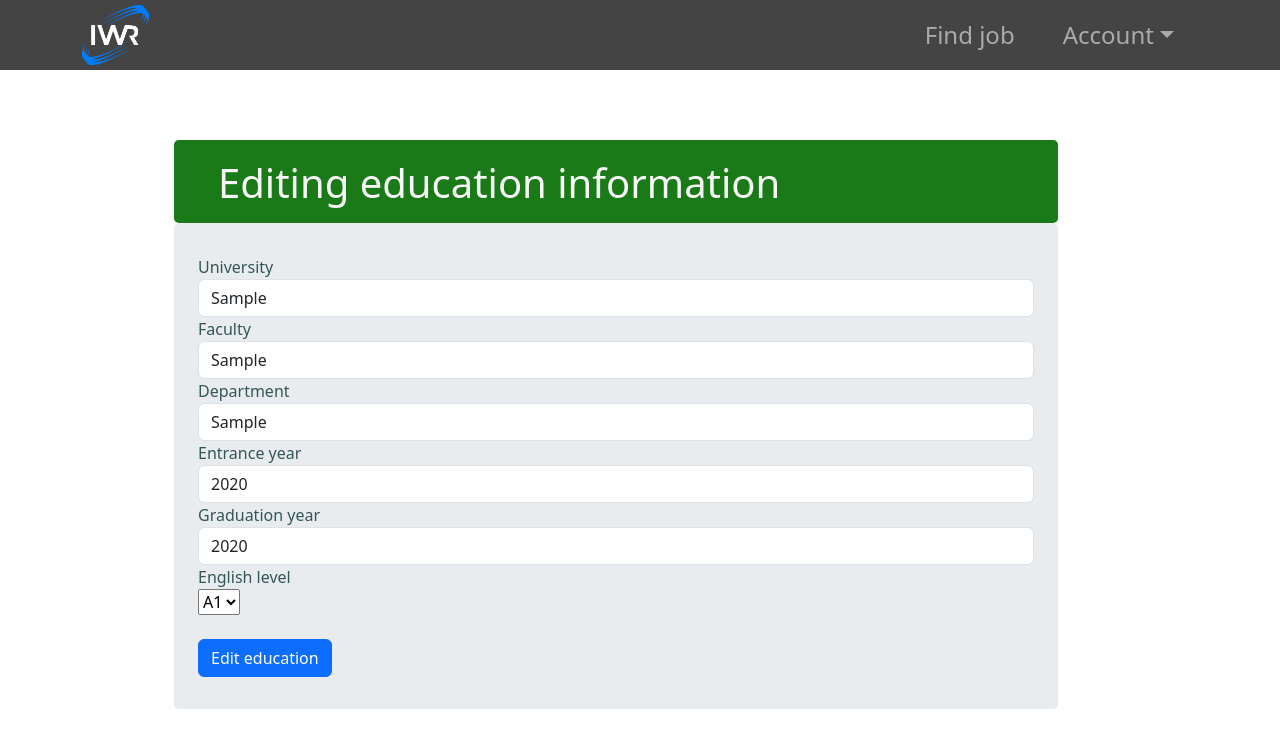
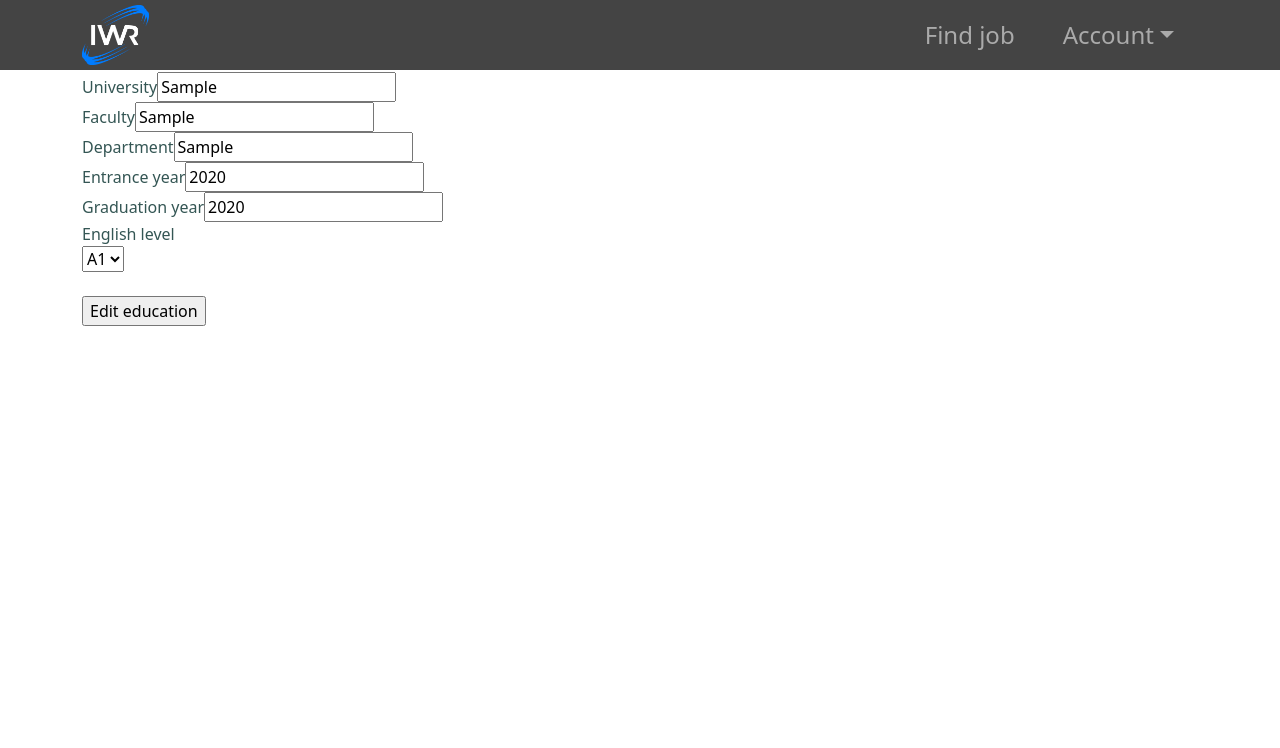
Before and after one commit to nikitathebest/iwr-project, a Rails app: page /user/education/edit in a window 1280 px wide. Shown: the top 748 px of the page. Run offline with Rails 7, Linux system fonts and the light colour scheme; a user stored in the database is signed in; tables that the repository leaves empty hold one stand-in row (values such as "Sample post"); style sheets or scripts are compiled from the project's sources; some libraries are stand-ins or nearby versions.

Commit message:
Delete education styling

```diff
--- a/app/assets/stylesheets/educations.scss
+++ /dev/null
@@ -1,46 +0,0 @@
-// Place all the styles related to the Profiles controller here.
-// They will automatically be included in application.css.
-// You can use Sass (SCSS) here: http://sass-lang.com/
-#education {
-  margin-top: 140px;
-}
-
-#edit_button {
-  padding: 9px 45px;
-}
-
-#education-info-head {
-  height: 83px;
-  background-color: rgb(26, 122, 23);
-  color: #F7F7F7;
-  margin-bottom: 0px;
-  padding: 1.2rem 10rem;
-}
-
-.bloktron {
-  padding: 2rem 1.5rem;
-  margin-left: -15rem;
-  margin-right: 35rem;
-  margin-bottom: 2rem;
-  background-color: #e9ecef;
-  border-radius: 0.3rem;
-}
-
-#education-head-edit {
-  height: 83px;
-  background-color: rgb(26, 122, 23);
-  color: #F7F7F7;
-  margin-bottom: 0px;
-  margin-left: 5rem;
-  margin-right: 8rem;
-  padding: 1.2rem 2rem;
-}
-
-#education-info-edit {
-  padding: 2rem 1.5rem;
-  margin-left: 5rem;
-  margin-right: 8rem;
-  margin-bottom: 2rem;
-  background-color: #e9ecef;
-  border-radius: 0.3rem;
-}
--- a/app/views/user/educations/edit.html.slim
+++ b/app/views/user/educations/edit.html.slim
@@ -1,31 +1,27 @@
-main role="main" class="container" id="education"
-        div class="bloktron" id="education-head-edit"
-          div class="container"
-            h1
-              | Editing education information
-        div class="bloktron" id="education-info-edit"
-            = form_for(@education) do |f|
-                = render 'shared/register_error_messages', object: @education
-                div class="field"
-                = f.label :university
-                = f.text_field :university, placeholder: 'The name of your university', :class => 'form-control'
-                div class="field"
-                = f.label :faculty
-                = f.text_field :faculty, placeholder: 'The name of your faculty', :class => 'form-control'
-                div class="field"
-                = f.label :department
-                = f.text_field :department, placeholder: 'The name of your department', :class => 'form-control'
-                div class="field"
-                = f.label :entrance_year
-                = f.number_field :entrance_year, placeholder: '2000', :class => 'form-control'
-                div class="field"
-                = f.label :graduation_year
-                = f.number_field :graduation_year, placeholder: '2005', :class => 'form-control'
-                div class="field"
-                = f.label :english_level
-                br
-                = select(:user_education, :english_level, User::Education::ENGLISH)
-                br
-                br
-                div class="actions"
-                = f.submit "Edit education", :class => 'btn btn-primary'
+| Editing education information
+= form_for(@education) do |f|
+  = render 'shared/register_error_messages', object: @education
+  br
+  br
+  div class="field"
+  = f.label :university
+  = f.text_field :university, placeholder: 'The name of your university'
+  div class="field"
+  = f.label :faculty
+  = f.text_field :faculty, placeholder: 'The name of your faculty'
+  div class="field"
+  = f.label :department
+  = f.text_field :department, placeholder: 'The name of your department'
+  div class="field"
+  = f.label :entrance_year
+  = f.number_field :entrance_year, placeholder: '2000'
+  div class="field"
+  = f.label :graduation_year
+  = f.number_field :graduation_year, placeholder: '2005'
+  div class="field"
+  = f.label :english_level
+  br
+  = select(:user_education, :english_level, User::Education::ENGLISH)
+  br
+  br
+  = f.submit "Edit education"
```
Also changed, not shown: app/views/user/educations/_show.html.slim (+4 -6 lines).
